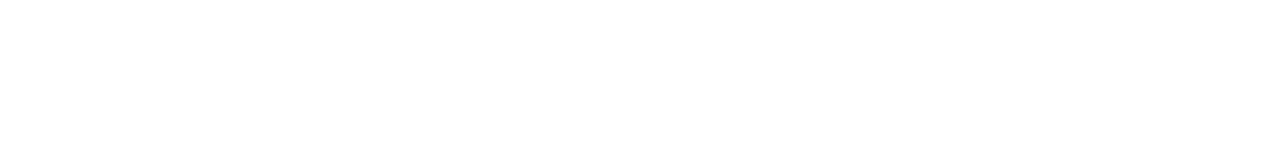
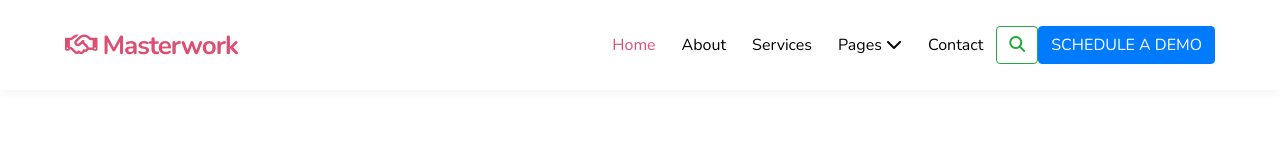
Before and after one commit to pcr9350/BC65-CapstoneBS-MasterWork, a plain HTML site: page index.html in a window 1280 px wide. Drawn offline with nearby package versions, Linux system fonts and the light colour scheme.

Commit message:
làm Header

```diff
--- a/css/styles.css
+++ b/css/styles.css
@@ -7,3 +7,47 @@
 html, body {
     font-family: 'Nunito', sans-serif;
 }
+
+@media (min-width: 1280px){
+.container {
+    max-width: 1200px;
+}}
+
+@media (min-width: 1200px){
+.container {
+
+    padding-right: 25px;
+    padding-left: 25px;
+    margin-right: auto;
+    margin-left: auto;
+}}
+/* HEADER  */
+.mainHeader {
+    background-color: white;
+    padding: 0px;
+    transition: all 0.4s ease 0s;
+    height: 90px;
+    display: grid;
+    align-items: center;
+    box-shadow: 0 3px 9px rgba(0, 0, 0, 0.05);
+}
+.navMain a {
+    color: black;
+}
+
+.navMain .navbar-brand p {
+    margin: 0;
+    padding: 0;
+    font-size: 26px;
+    font-weight: 700;
+    text-transform: capitalize;
+    color: #dc4f72;
+    letter-spacing: -1px;
+}
+
+.mainHeader .navMain .nav-item {
+    padding: 0 5px;
+}
+.mainHeader .navMain .navbar-nav li:first-child a {
+    color: #dc4f72;
+}
--- a/index.html
+++ b/index.html
@@ -1,7 +1,7 @@
 <!DOCTYPE html>
 <html lang="en">
   <head>
-    <title>Title</title>
+    <title>Master Work</title>
     <!-- Required meta tags -->
     <meta charset="utf-8" />
     <meta
@@ -16,7 +16,14 @@
       href="https://fonts.googleapis.com/css2?family=Nunito:wght@300;400;500;600;700&display=swap"
       rel="stylesheet"
     />
-
+    <!-- Font Awesome -->
+    <link
+      rel="stylesheet"
+      href="https://cdnjs.cloudflare.com/ajax/libs/font-awesome/6.5.1/css/all.min.css"
+      integrity="sha512-DTOQO9RWCH3ppGqcWaEA1BIZOC6xxalwEsw9c2QQeAIftl+Vegovlnee1c9QX4TctnWMn13TZye+giMm8e2LwA=="
+      crossorigin="anonymous"
+      referrerpolicy="no-referrer"
+    />
     <!-- Bootstrap CSS -->
     <link
       rel="stylesheet"
@@ -30,7 +37,73 @@
   </head>
   <body>
     <!-- Header  -->
-    <header class="container"></header>
+    <header class="mainHeader fixed-top">
+      <nav class="navMain container navbar navbar-expand-lg bg-white">
+        <a class="navbar-brand" href="#"
+          ><p class="font-weight-bold mb-0">
+            <i class="fa-regular fa-handshake"></i> Masterwork
+          </p>
+        </a>
+        <button
+          class="navbar-toggler"
+          type="button"
+          data-toggle="collapse"
+          data-target="#navbarHeader"
+          aria-controls="navbarHeader"
+          aria-expanded="false"
+          aria-label="Toggle navigation"
+        >
+          <span class="navbar-toggler-icon"><i class="fa fa-bars"></i></span>
+        </button>
+
+        <div class="collapse navbar-collapse" id="navbarHeader">
+          <ul class="navbar-nav ml-auto">
+            <li class="nav-item active">
+              <a class="nav-link" href="#">Home</a>
+            </li>
+            <li class="nav-item">
+              <a class="nav-link" href="#">About</a>
+            </li>
+            <li class="nav-item">
+              <a class="nav-link" href="#">Services</a>
+            </li>
+            <li class="nav-item dropdown">
+              <a
+                class="nav-link"
+                href="#"
+                role="button"
+                data-toggle="dropdown"
+                aria-expanded="false"
+              >
+                Pages
+                <i class="fa fa-chevron-down"></i>
+              </a>
+              <div class="dropdown-menu">
+                <a class="dropdown-item" href="#">Blog Posts</a>
+                <a class="dropdown-item" href="#">Pending Page</a>
+                <a class="dropdown-item" href="#">404 Page</a>
+              </div>
+            </li>
+            <li class="nav-item">
+              <a class="nav-link" href="#">Contact</a>
+            </li>
+          </ul>
+          <form class="form-inline my-2 my-lg-0">
+            <!-- <input
+              class="form-control mr-sm-2"
+              type="search"
+              placeholder="Search"
+              aria-label="Search"
+            /> -->
+            <button class="btn btn-outline-success my-2 my-sm-0" type="submit">
+              <i class="fa fa-search"></i>
+            </button>
+          </form>
+          <button class="btn btn-primary">SCHEDULE A DEMO</button>
+        </div>
+      </nav>
+    </header>
+
     <!-- Main Carousel  -->
     <section class="container mainCarousel"></section>
     <!-- Why choose Us -->
```
